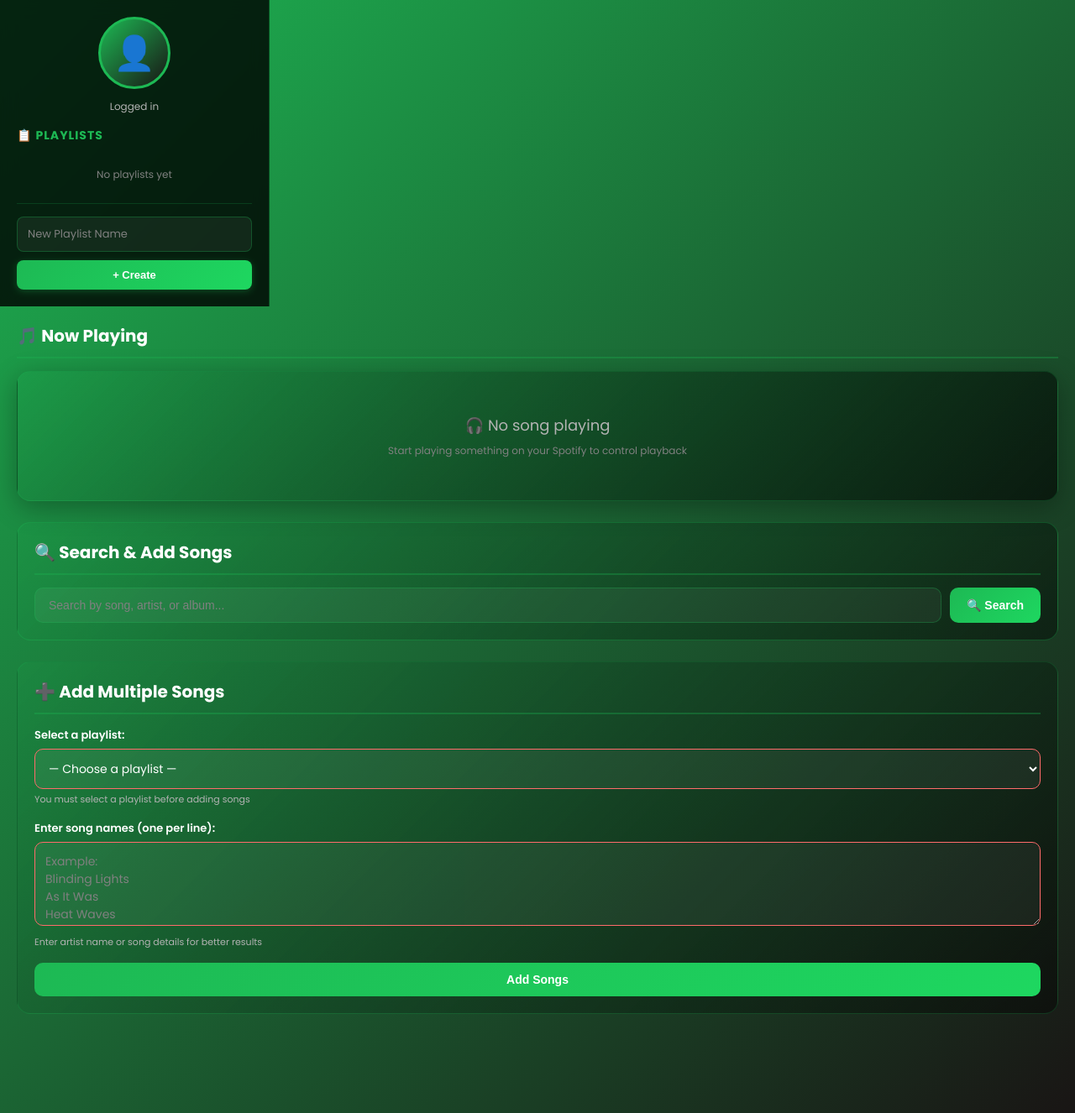
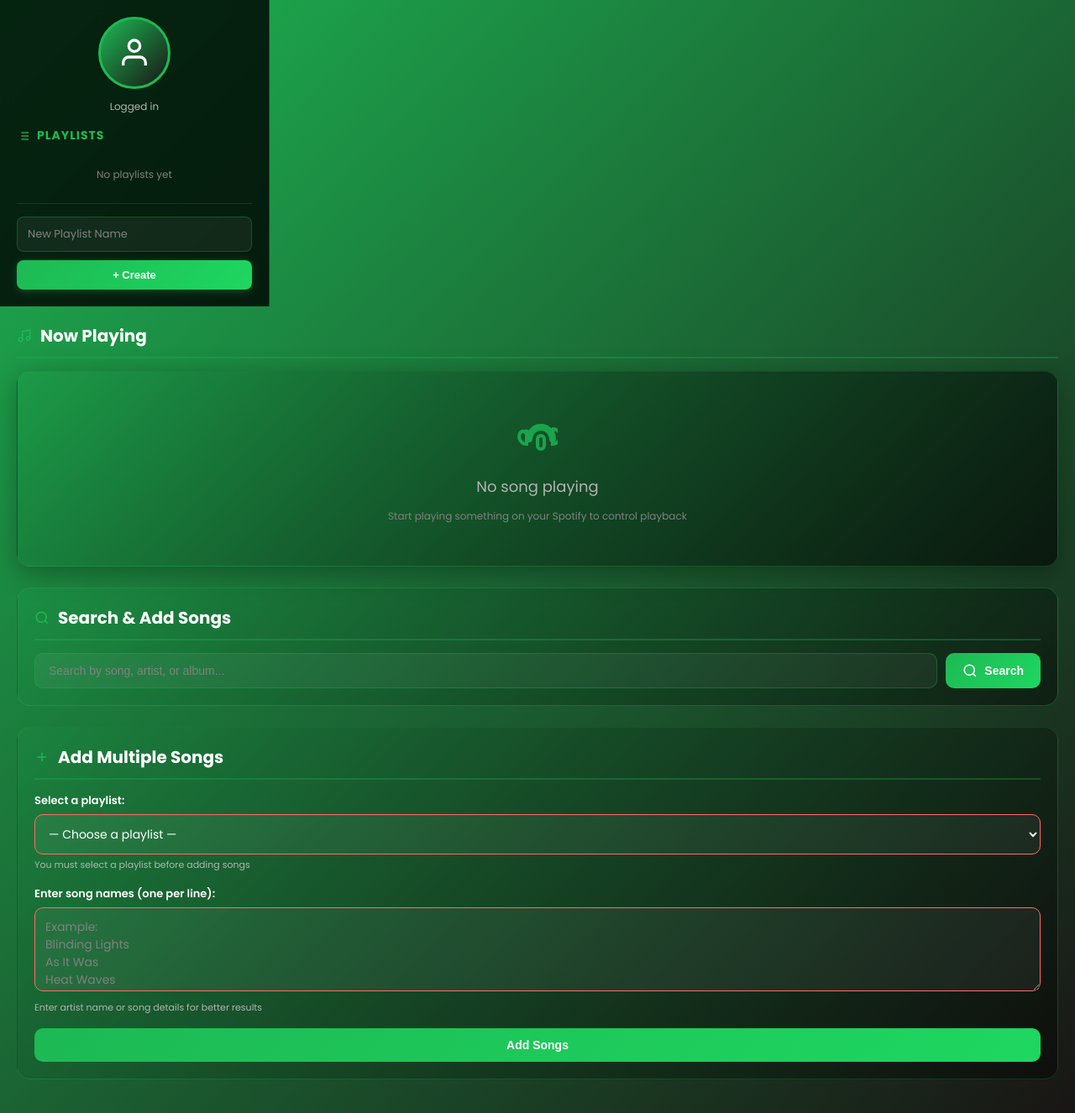
Before and after one commit to Udaythedev/Fuserfy, a Flask app: template templates/home.html in a window 1280 px wide. Shown: the part 72-1398 px from the top of the page at 84% size. Run offline with Flask 2, Linux system fonts and the light colour scheme; the template is opened without the code that fills it, so the values that code supplies are empty.

Commit message:
Replace all emojis with professional SVG icons
ICONS REPLACED:
- Profile placeholder:   User icon
- Playlists section:   Playlist icon
- Delete button:   Trash icon
- Now Playing:   Music note icon
- Player controls:
  - Previous:   Previous track icon
  - Play/Pause:   Play icon (toggles to pause)
  - Next:   Next track icon
  - Shuffle:   Shuffle icon
  - Repeat:   Repeat icon
- No song playing:   Headphones icon
- Search:   Search icon
- Add Multiple:   Plus icon
- Top Tracks:   Fire icon
- Top Artists:   Star icon

IMPLEMENTATION:
- Created SVG icon library (icons.html) with 16 professional icons
- All icons use stroke-based design (clean, scalable)
- Icons inherit color from text (white/green by default)
- Added responsive sizing classes:
  - icon: 20px (default)
  - icon-sm: 18px (section headers)
  - icon-lg: 48px (large displays)
  - icon-xl: 64px (extra large)
- Updated CSS for proper icon alignment and spacing
- Icons in buttons center-aligned with flexbox
- All icons accessible with proper ARIA labels
- Professional appearance matching Spotify green theme

BENEFITS:
 Modern, professional look
 Consistent design language
 Better scalability (SVG vs emoji)
 Perfect color control and theming
 Improved performance (no emoji font dependencies)
 Accessible (semantic icons with labels)
 Works on all devices/browsers
 Can be easily customized

```diff
--- a/static/style.css
+++ b/static/style.css
@@ -6,6 +6,35 @@ body {
     background: linear-gradient(135deg, #1db954, #191414);
     color: #fff;
     -webkit-font-smoothing: antialiased;
+}
+
+/* SVG Icons */
+svg.hidden {
+    display: none;
+}
+
+.icon {
+    display: inline-block;
+    width: 20px;
+    height: 20px;
+    vertical-align: middle;
+    color: currentColor;
+}
+
+.icon-sm {
+    width: 18px;
+    height: 18px;
+}
+
+.icon-lg {
+    width: 48px;
+    height: 48px;
+    margin-bottom: 10px;
+}
+
+.icon-xl {
+    width: 64px;
+    height: 64px;
 }
 
 /* Container */
@@ -131,6 +160,14 @@ body {
     text-transform: uppercase;
     color: #1db954;
     font-weight: 700;
+    display: flex;
+    align-items: center;
+    gap: 8px;
+}
+
+.sidebar h3 svg {
+    width: 16px;
+    height: 16px;
 }
 
 .sidebar h3:first-child {
@@ -168,9 +205,14 @@ body {
     display: flex;
     align-items: center;
     justify-content: center;
-    font-size: 40px;
     margin: 0 auto 12px;
     border: 3px solid #1db954;
+}
+
+.profile-placeholder svg {
+    width: 40px;
+    height: 40px;
+    color: #fff;
 }
 
 .project-name {
@@ -245,6 +287,14 @@ body {
     border-radius: 4px;
     transition: all 0.2s ease;
     flex-shrink: 0;
+    display: flex;
+    align-items: center;
+    justify-content: center;
+}
+
+.delete-btn svg {
+    width: 18px;
+    height: 18px;
 }
 
 .delete-btn:hover {
@@ -356,6 +406,13 @@ main {
     padding-bottom: 10px;
     border-bottom: 2px solid rgba(29, 185, 84, 0.3);
     font-weight: 700;
+    display: flex;
+    align-items: center;
+    gap: 10px;
+}
+
+.section h2 svg {
+    color: #1db954;
 }
 
 /* Mini Player */
@@ -428,6 +485,11 @@ main {
     height: 45px;
 }
 
+.control-btn svg {
+    width: 24px;
+    height: 24px;
+}
+
 .control-btn:hover {
     background: rgba(29, 185, 84, 0.3);
     transform: scale(1.1);
@@ -449,10 +511,19 @@ main {
     text-align: center;
     flex: 1;
     padding: 30px 20px;
+    display: flex;
+    flex-direction: column;
+    align-items: center;
+    justify-content: center;
+}
+
+.no-song svg {
+    color: #1db954;
+    opacity: 0.8;
 }
 
 .no-song p {
-    margin: 0;
+    margin: 15px 0 5px;
     font-size: 18px;
 }
 
@@ -641,6 +712,16 @@ main {
     font-weight: bold;
     font-size: 14px;
     transition: all 0.3s ease;
+    display: flex;
+    align-items: center;
+    justify-content: center;
+    gap: 8px;
+    flex-shrink: 0;
+}
+
+.search-btn svg {
+    width: 18px;
+    height: 18px;
 }
 
 .search-btn:hover {
--- a/templates/home.html
+++ b/templates/home.html
@@ -8,6 +8,8 @@
     <link href="https://fonts.googleapis.com/css2?family=Poppins:wght@400;600;700&display=swap" rel="stylesheet">
 </head>
 <body>
+    <!-- SVG Icons -->
+    {% include 'icons.html' %}
     <div class="container">
         <!-- Header with Logout -->
         <header class="header">
@@ -41,20 +43,24 @@
                 {% if profile_image %}
                     <img src="{{ profile_image }}" alt="{{ display_name }}" class="profile-image">
                 {% else %}
-                    <div class="profile-placeholder">👤</div>
+                    <div class="profile-placeholder">
+                        <svg class="icon icon-user"><use xlink:href="#icon-user"></use></svg>
+                    </div>
                 {% endif %}
                 <h2>{{ display_name }}</h2>
                 <div class="project-name">Logged in</div>
             </div>
 
             <div class="sidebar-playlists">
-                <h3>📋 Playlists</h3>
+                <h3><svg class="icon icon-sm"><use xlink:href="#icon-playlist"></use></svg> Playlists</h3>
                 <ul class="playlists">
                     {% if playlists %}
                         {% for playlist in playlists %}
                             <li class="playlist-item">
                                 <span class="playlist-name">{{ playlist.name }}</span>
-                                <button class="delete-btn" type="button" data-playlist-id="{{ playlist.id }}" data-playlist-name="{{ playlist.name }}" title="Delete playlist" aria-label="Delete {{ playlist.name }}">🗑️</button>
+                                <button class="delete-btn" type="button" data-playlist-id="{{ playlist.id }}" data-playlist-name="{{ playlist.name }}" title="Delete playlist" aria-label="Delete {{ playlist.name }}">
+                                    <svg class="icon icon-sm"><use xlink:href="#icon-delete"></use></svg>
+                                </button>
                             </li>
                         {% endfor %}
                     {% else %}
@@ -77,7 +83,7 @@
             <main>
                 <!-- Now Playing Section -->
                 <section class="section now-playing-section">
-                    <h2>🎵 Now Playing</h2>
+                    <h2><svg class="icon icon-sm"><use xlink:href="#icon-music"></use></svg> Now Playing</h2>
                     <div class="mini-player">
                         {% if now_playing.is_playing %}
                             <img src="{{ now_playing.album_image }}" alt="Album Art" class="album-art">
@@ -88,28 +94,39 @@
                             <div class="controls">
                                 <form method="POST" action="{{ url_for('player_control') }}">
                                     <input type="hidden" name="action" value="previous">
-                                    <button type="submit" class="control-btn" title="Previous">⏮️</button>
+                                    <button type="submit" class="control-btn" title="Previous" aria-label="Previous track">
+                                        <svg class="icon"><use xlink:href="#icon-previous"></use></svg>
+                                    </button>
                                 </form>
                                 <form method="POST" action="{{ url_for('player_control') }}">
                                     <input type="hidden" name="action" value="play_pause">
-                                    <button type="submit" class="control-btn primary" title="Play/Pause">⏯️</button>
+                                    <button type="submit" class="control-btn primary" title="Play/Pause" aria-label="Play or pause">
+                                        <svg class="icon"><use xlink:href="#icon-play"></use></svg>
+                                    </button>
                                 </form>
                                 <form method="POST" action="{{ url_for('player_control') }}">
                                     <input type="hidden" name="action" value="next">
-                                    <button type="submit" class="control-btn" title="Next">⏭️</button>
+                                    <button type="submit" class="control-btn" title="Next" aria-label="Next track">
+                                        <svg class="icon"><use xlink:href="#icon-next"></use></svg>
+                                    </button>
                                 </form>
                                 <form method="POST" action="{{ url_for('player_control') }}">
                                     <input type="hidden" name="action" value="shuffle">
-                                    <button type="submit" class="control-btn" title="Shuffle">🔀</button>
+                                    <button type="submit" class="control-btn" title="Shuffle" aria-label="Toggle shuffle">
+                                        <svg class="icon"><use xlink:href="#icon-shuffle"></use></svg>
+                                    </button>
                                 </form>
                                 <form method="POST" action="{{ url_for('player_control') }}">
                                     <input type="hidden" name="action" value="repeat">
-                                    <button type="submit" class="control-btn" title="Repeat">🔁</button>
+                                    <button type="submit" class="control-btn" title="Repeat" aria-label="Cycle repeat mode">
+                                        <svg class="icon"><use xlink:href="#icon-repeat"></use></svg>
+                                    </button>
                                 </form>
                             </div>
                         {% else %}
                             <div class="no-song">
-                                <p>🎧 No song playing</p>
+                                <svg class="icon icon-lg"><use xlink:href="#icon-headphones"></use></svg>
+                                <p>No song playing</p>
                                 <small>Start playing something on your Spotify to control playback</small>
                             </div>
                         {% endif %}
@@ -118,16 +135,19 @@
 
                 <!-- Search Section -->
                 <section class="section search-section">
-                    <h2>🔍 Search & Add Songs</h2>
+                    <h2><svg class="icon icon-sm"><use xlink:href="#icon-search"></use></svg> Search & Add Songs</h2>
                     <form method="POST" action="{{ url_for('search_songs') }}" class="search-form" id="searchForm">
                         <input type="text" name="search_query" placeholder="Search by song, artist, or album..." required maxlength="100" aria-label="Search songs">
-                        <button type="submit" class="search-btn">🔍 Search</button>
+                        <button type="submit" class="search-btn">
+                            <svg class="icon"><use xlink:href="#icon-search"></use></svg>
+                            Search
+                        </button>
                     </form>
                 </section>
 
                 <!-- Bulk Add Section -->
                 <section class="section add-songs">
-                    <h2>➕ Add Multiple Songs</h2>
+                    <h2><svg class="icon icon-sm"><use xlink:href="#icon-plus"></use></svg> Add Multiple Songs</h2>
                     <form method="POST" action="{{ url_for('add_songs') }}" id="addSongsForm">
                         <div class="form-group">
                             <label for="playlistSelect">Select a playlist:</label>
@@ -151,7 +171,7 @@
                 <!-- Top Tracks Section -->
                 {% if top_tracks %}
                 <section class="section analytics-section">
-                    <h2>🔥 Your Top Tracks (Last 4 Weeks)</h2>
+                    <h2><svg class="icon icon-sm"><use xlink:href="#icon-fire"></use></svg> Your Top Tracks (Last 4 Weeks)</h2>
                     <div class="top-items-grid">
                         {% for track in top_tracks %}
                             <div class="top-item-card">
@@ -167,7 +187,7 @@
                 <!-- Top Artists Section -->
                 {% if top_artists %}
                 <section class="section analytics-section">
-                    <h2>⭐ Your Top Artists (Last 4 Weeks)</h2>
+                    <h2><svg class="icon icon-sm"><use xlink:href="#icon-star"></use></svg> Your Top Artists (Last 4 Weeks)</h2>
                     <div class="top-items-grid">
                         {% for artist in top_artists %}
                             <div class="top-item-card">
--- /dev/null
+++ b/templates/icons.html
@@ -0,0 +1,111 @@
+<svg width="0" height="0" class="hidden">
+    <!-- Music/Now Playing Icon -->
+    <symbol id="icon-music" viewBox="0 0 24 24" fill="none" stroke="currentColor" stroke-width="2">
+        <path d="M9 18V5l12-2v13"></path>
+        <circle cx="6" cy="18" r="3"></circle>
+        <circle cx="18" cy="16" r="3"></circle>
+    </symbol>
+
+    <!-- Search Icon -->
+    <symbol id="icon-search" viewBox="0 0 24 24" fill="none" stroke="currentColor" stroke-width="2">
+        <circle cx="11" cy="11" r="8"></circle>
+        <path d="m21 21-4.35-4.35"></path>
+    </symbol>
+
+    <!-- Play Button Icon -->
+    <symbol id="icon-play" viewBox="0 0 24 24" fill="currentColor">
+        <path d="M8 5v14l11-7z"></path>
+    </symbol>
+
+    <!-- Pause Button Icon -->
+    <symbol id="icon-pause" viewBox="0 0 24 24" fill="currentColor">
+        <rect x="6" y="4" width="4" height="16"></rect>
+        <rect x="14" y="4" width="4" height="16"></rect>
+    </symbol>
+
+    <!-- Previous Track Icon -->
+    <symbol id="icon-previous" viewBox="0 0 24 24" fill="currentColor">
+        <path d="M6 6h2v12H6z"></path>
+        <path d="M20 6L8 13l12 7z"></path>
+    </symbol>
+
+    <!-- Next Track Icon -->
+    <symbol id="icon-next" viewBox="0 0 24 24" fill="currentColor">
+        <path d="M16 6h2v12h-2z"></path>
+        <path d="M4 6l12 7-12 7z"></path>
+    </symbol>
+
+    <!-- Shuffle Icon -->
+    <symbol id="icon-shuffle" viewBox="0 0 24 24" fill="none" stroke="currentColor" stroke-width="2">
+        <polyline points="23 1 23 7 17 7"></polyline>
+        <polyline points="1 23 1 17 7 17"></polyline>
+        <path d="M1 3.46a9 9 0 0 1 14.85-1"></path>
+        <path d="M22.88 20.64a9 9 0 0 1-15.33 2.02"></path>
+    </symbol>
+
+    <!-- Repeat Icon -->
+    <symbol id="icon-repeat" viewBox="0 0 24 24" fill="none" stroke="currentColor" stroke-width="2">
+        <polyline points="17 2 22 7 17 12"></polyline>
+        <path d="M3 7a9 9 0 0 1 15 0"></path>
+        <polyline points="7 22 2 17 7 12"></polyline>
+        <path d="M21 17a9 9 0 0 1-15 0"></path>
+    </symbol>
+
+    <!-- Delete/Trash Icon -->
+    <symbol id="icon-delete" viewBox="0 0 24 24" fill="none" stroke="currentColor" stroke-width="2">
+        <polyline points="3 6 5 6 21 6"></polyline>
+        <path d="M19 6v14a2 2 0 0 1-2 2H7a2 2 0 0 1-2-2V6m3 0V4a2 2 0 0 1 2-2h4a2 2 0 0 1 2 2v2"></path>
+        <line x1="10" y1="11" x2="10" y2="17"></line>
+        <line x1="14" y1="11" x2="14" y2="17"></line>
+    </symbol>
+
+    <!-- Playlist Icon -->
+    <symbol id="icon-playlist" viewBox="0 0 24 24" fill="none" stroke="currentColor" stroke-width="2">
+        <line x1="8" y1="6" x2="21" y2="6"></line>
+        <line x1="8" y1="12" x2="21" y2="12"></line>
+        <line x1="8" y1="18" x2="21" y2="18"></line>
+        <line x1="3" y1="6" x2="3.01" y2="6"></line>
+        <line x1="3" y1="12" x2="3.01" y2="12"></line>
+        <line x1="3" y1="18" x2="3.01" y2="18"></line>
+    </symbol>
+
+    <!-- User/Profile Icon -->
+    <symbol id="icon-user" viewBox="0 0 24 24" fill="none" stroke="currentColor" stroke-width="2">
+        <path d="M20 21v-2a4 4 0 0 0-4-4H8a4 4 0 0 0-4 4v2"></path>
+        <circle cx="12" cy="7" r="4"></circle>
+    </symbol>
+
+    <!-- Plus/Add Icon -->
+    <symbol id="icon-plus" viewBox="0 0 24 24" fill="none" stroke="currentColor" stroke-width="2">
+        <line x1="12" y1="5" x2="12" y2="19"></line>
+        <line x1="5" y1="12" x2="19" y2="12"></line>
+    </symbol>
+
+    <!-- Fire Icon -->
+    <symbol id="icon-fire" viewBox="0 0 24 24" fill="none" stroke="currentColor" stroke-width="2">
+        <path d="M12 2a7 7 0 0 0-7 7c0 2.38 1.19 4.47 3 5.74V20a2 2 0 0 0 2 2h4a2 2 0 0 0 2-2v-5.26c1.81-1.27 3-3.36 3-5.74 0-3.87-3.13-7-7-7z"></path>
+    </symbol>
+
+    <!-- Star Icon -->
+    <symbol id="icon-star" viewBox="0 0 24 24" fill="currentColor">
+        <polygon points="12 2 15.09 10.26 24 10.27 17.18 16.91 20.27 25.12 12 19.32 3.73 25.12 6.82 16.91 0 10.27 8.91 10.26 12 2"></polygon>
+    </symbol>
+
+    <!-- Headphones Icon -->
+    <symbol id="icon-headphones" viewBox="0 0 24 24" fill="none" stroke="currentColor" stroke-width="2">
+        <path d="M20 15c0 .552.448 1 1 1s1-.448 1-1c0-4.418-3.582-8-8-8s-8 3.582-8 8c0 .552.448 1 1 1s1-.448 1-1c0-3.313 2.687-6 6-6s6 2.687 6 6zm-6 6c1.1 0 2-.9 2-2v-4c0-1.1-.9-2-2-2s-2 .9-2 2v4c0 1.1.9 2 2 2zm-9-9.5C3 9.12 1.12 11 1.12 13.5S3 18 5.5 18V9.5zm16 0V18c2.5 0 4.38-1.88 4.38-4.5S23.5 9 21.5 9z"></path>
+    </symbol>
+
+    <!-- Menu/Hamburger Icon -->
+    <symbol id="icon-menu" viewBox="0 0 24 24" fill="none" stroke="currentColor" stroke-width="2">
+        <line x1="3" y1="6" x2="21" y2="6"></line>
+        <line x1="3" y1="12" x2="21" y2="12"></line>
+        <line x1="3" y1="18" x2="21" y2="18"></line>
+    </symbol>
+
+    <!-- Close Icon -->
+    <symbol id="icon-close" viewBox="0 0 24 24" fill="none" stroke="currentColor" stroke-width="2">
+        <line x1="18" y1="6" x2="6" y2="18"></line>
+        <line x1="6" y1="6" x2="18" y2="18"></line>
+    </symbol>
+</svg>
```
Also changed, not shown: static/icons.svg (added).
